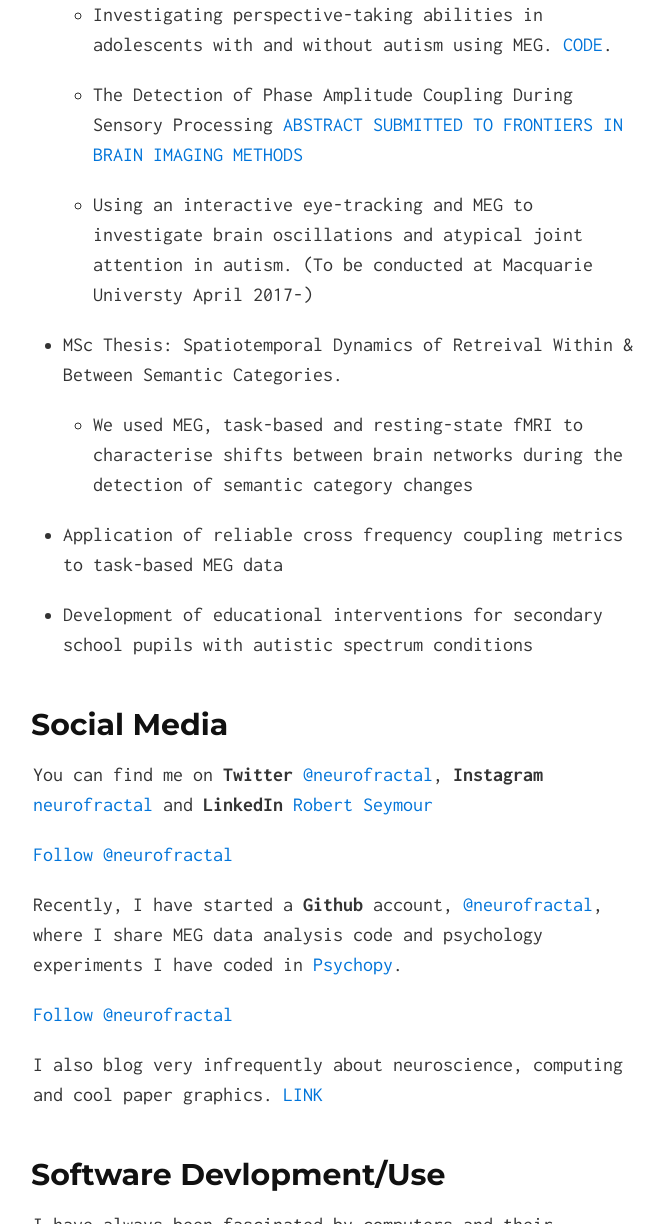
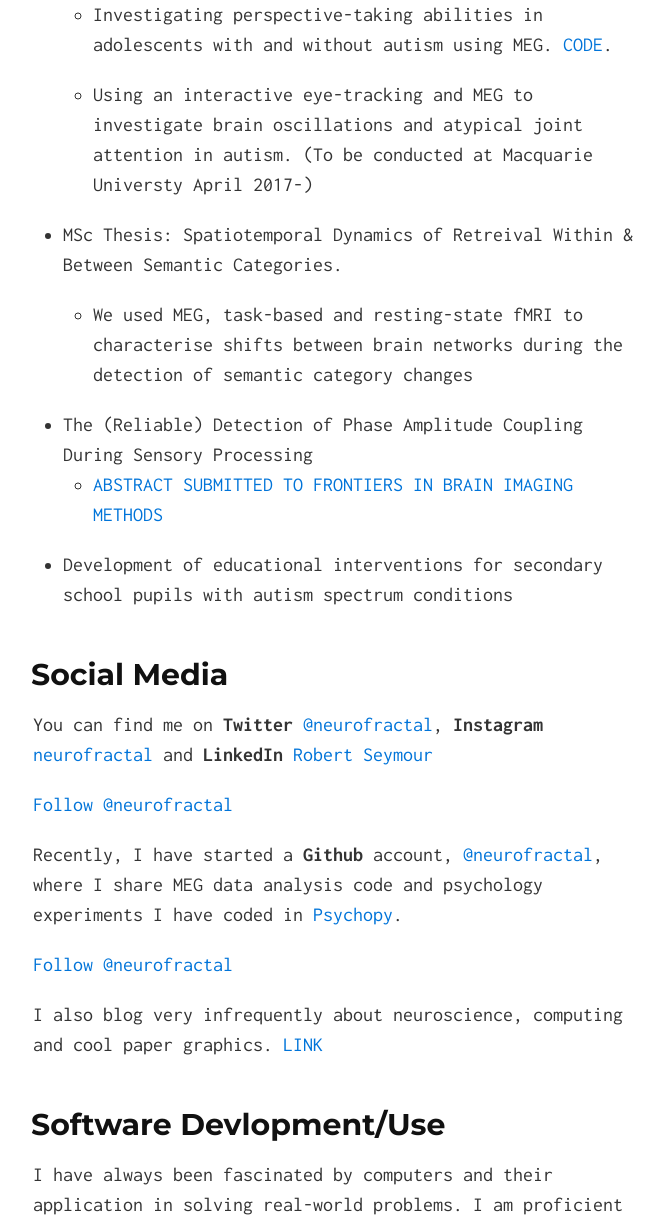
Before and after one commit to neurofractal/neurofractal.github.io, a Jekyll site: the page built from index.md, in a window 1280 px wide and 1400 px high, scrolled down 1384 px. Shown: the part 176-1400 px from the top of the window, without its empty margins (307-971 px from the left). Built offline with Jekyll 4.4.1, drawn with Linux system fonts in a browser that asks for light colours; our own code applies the rules of GitHub Pages for plain Markdown files; comment, search, counter and statistics services are not loaded.

Commit message:
Update index.md

```diff
--- a/index.md
+++ b/index.md
@@ -21,17 +21,16 @@ I am also an advocate of [open science](https://elifesciences.org/content/5/e168
 
   * Investigating perspective-taking abilities in adolescents with and without autism using MEG. [CODE](https://github.com/neurofractal/Perspective-Taking-MEG-Analysis).
 
-  * The Detection of Phase Amplitude Coupling During Sensory Processing [ABSTRACT SUBMITTED TO FRONTIERS IN BRAIN IMAGING METHODS](https://www.dropbox.com/s/znvdysgifw0a255/frontiers_PAC_FINAL.docx?dl=0)
-
   * Using an interactive eye-tracking and MEG to investigate brain oscillations and atypical joint attention in autism. (To be conducted at Macquarie Universty April 2017-)
 
 * MSc Thesis: Spatiotemporal Dynamics of Retreival Within & Between Semantic Categories.<br />
 
   * We used MEG, task-based and resting-state fMRI to characterise shifts between brain networks during the detection of semantic category changes
 
-* Application of reliable cross frequency coupling metrics to task-based MEG data
+* The (Reliable) Detection of Phase Amplitude Coupling During Sensory Processing
+    * [ABSTRACT SUBMITTED TO FRONTIERS IN BRAIN IMAGING METHODS](https://www.dropbox.com/s/znvdysgifw0a255/frontiers_PAC_FINAL.docx?dl=0)
 
-* Development of educational interventions for secondary school pupils with autistic spectrum conditions
+* Development of educational interventions for secondary school pupils with autism spectrum conditions
 
 ## Social Media
 
```
